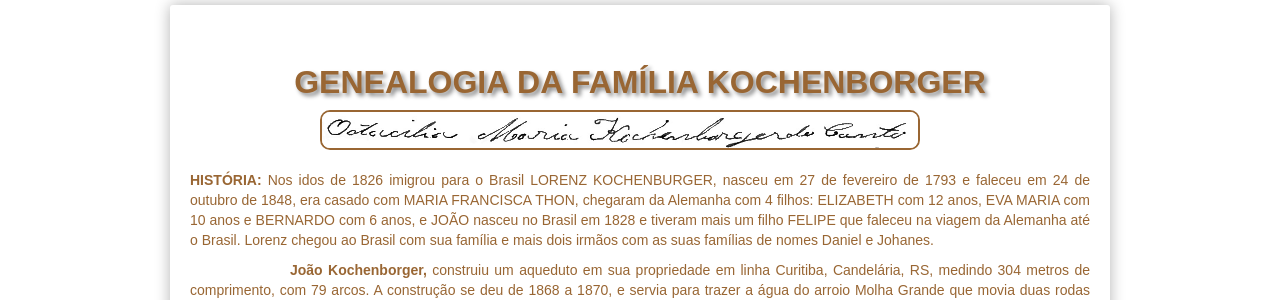
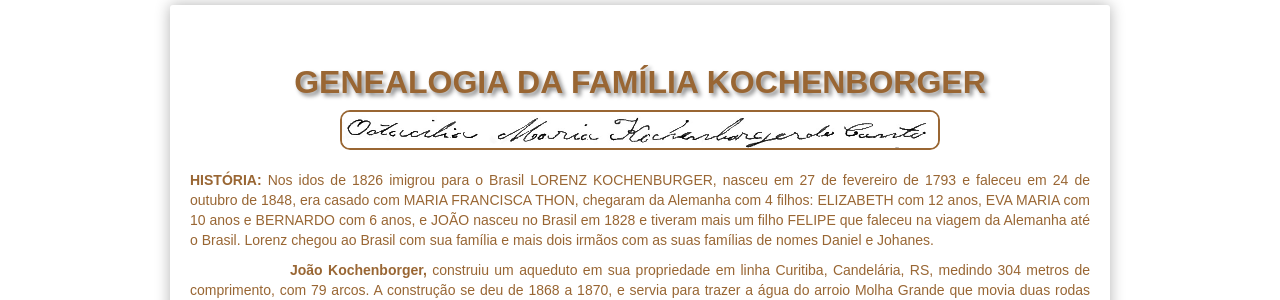
Before and after one commit to claudiovargas1955/claudiovargas1955.github.io, a Jekyll site: the page built from _pages/familia-kochenborger.html, in a window 1280 px wide. Shown: the part 294-594 px from the top of the page. Built offline with Jekyll 4.4.1, drawn with Linux system fonts in a browser that asks for light colours; some web fonts are replaced.

Commit message:
Update familia-kochenborger.html

```diff
--- a/_pages/familia-kochenborger.html
+++ b/_pages/familia-kochenborger.html
@@ -33,7 +33,7 @@ details[open] summary {color:#996633;
       }
 
   .esq1{margin-right:100px;
-        margin-left:130px;
+        margin-left:150px;
         margin-bottom:5px;
         border:#996633 solid 2px;
         border-radius:10px;
```
